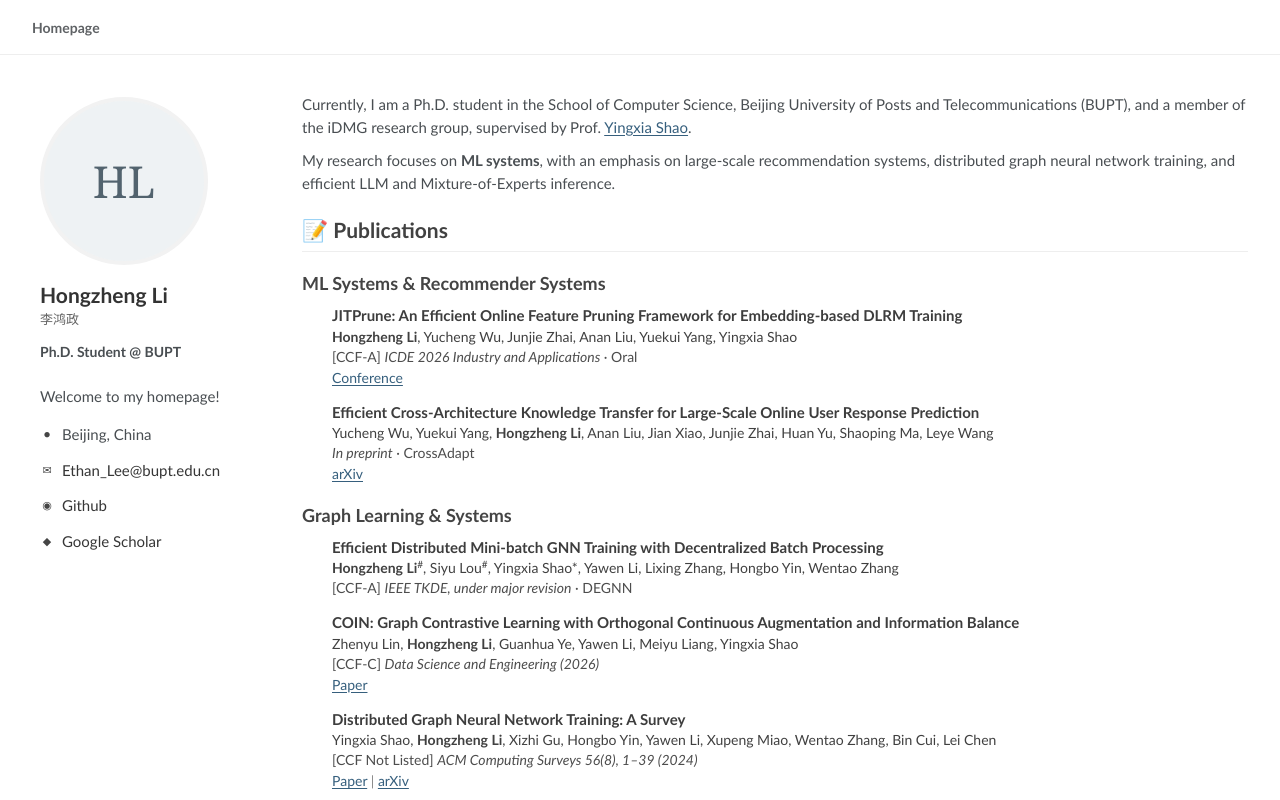
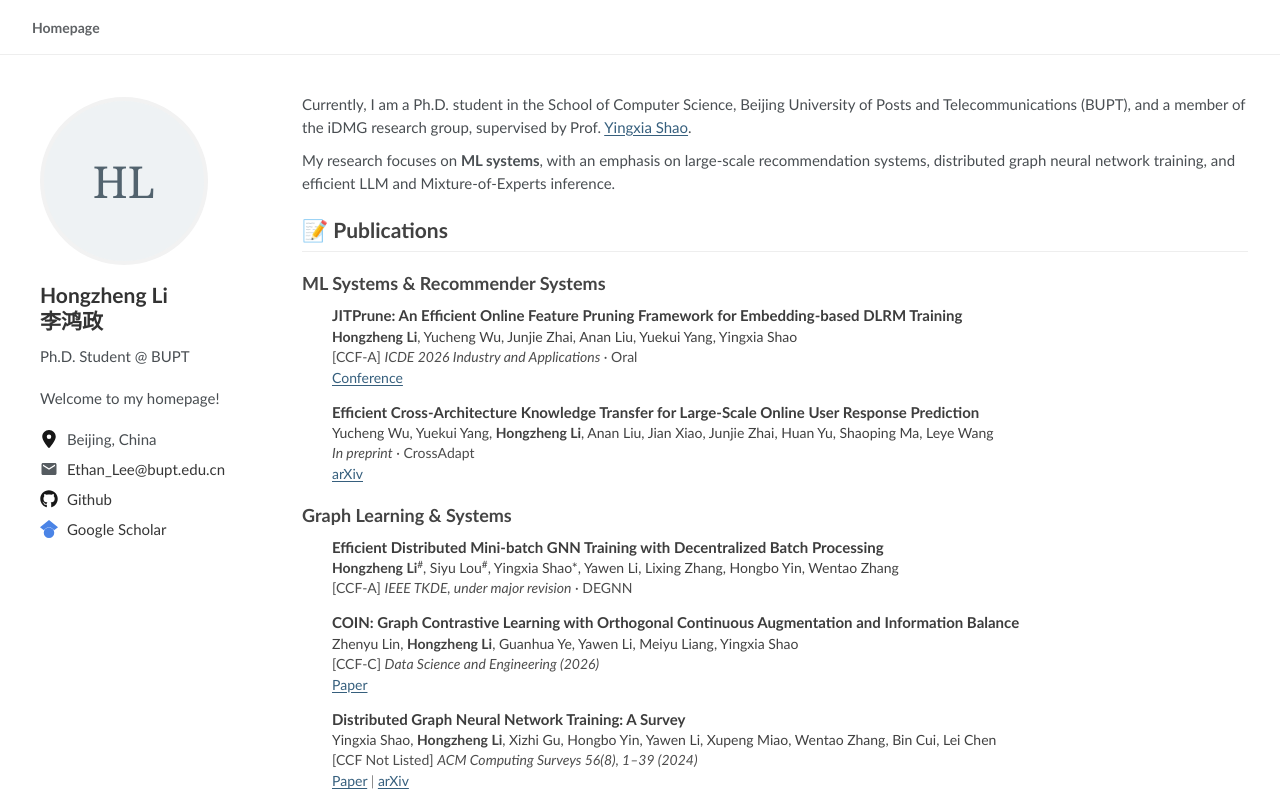
Before and after one commit to DuoLife-QNL/academic-homepage, a Next.js app: page / in a window 1280 px wide. Shown: the top 800 px of the page. Built offline with nearby package versions, Linux system fonts and the light colour scheme.

Commit message:
Refine sidebar typography and icons

```diff
--- a/app/globals.css
+++ b/app/globals.css
@@ -100,24 +100,27 @@ sup {
 }
 
 .chinese-name {
-  margin: 2px 0 0;
-  color: var(--muted);
-  font-size: 13px;
+  margin: 0;
+  color: #333;
+  font-family: "Trebuchet MS", "Microsoft YaHei", "PingFang SC", sans-serif;
+  font-size: 21px;
+  font-weight: 700;
+  line-height: 1.25;
 }
 
 .role {
-  margin: 11px 0 0;
-  font-size: 14px;
-  font-weight: 700;
+  margin: 10px 0 20px;
+  font-size: 15px;
+  font-weight: 400;
 }
 
 .welcome {
-  margin: 23px 0 16px;
+  margin: 0 0 18px;
 }
 
 .contact-list {
   display: grid;
-  gap: 13px;
+  gap: 0;
   margin: 0;
   padding: 0;
   list-style: none;
@@ -125,22 +128,37 @@ sup {
 
 .contact-list li {
   display: flex;
-  gap: 8px;
+  gap: 9px;
   align-items: center;
   min-width: 0;
+  margin: 0 0 7.5px;
+  font-size: 15px;
+  line-height: 22.5px;
 }
 
-.contact-list li > span {
-  width: 14px;
-  color: #454545;
-  font-size: 11px;
-  text-align: center;
+.contact-icon {
+  flex: 0 0 18px;
+  width: 18px;
+  height: 18px;
 }
 
 .contact-list a {
   color: var(--text);
   text-decoration: none;
   overflow-wrap: anywhere;
+}
+
+.location-icon,
+.github-icon {
+  color: #171717;
+}
+
+.email-icon {
+  color: #555b60;
+}
+
+.scholar-icon {
+  color: #4b84e6;
 }
 
 .contact-list a:hover {
--- a/app/page.tsx
+++ b/app/page.tsx
@@ -1,3 +1,7 @@
+import { FaGithub, FaLocationDot } from "react-icons/fa6";
+import { MdEmail } from "react-icons/md";
+import { SiGooglescholar } from "react-icons/si";
+
 type Link = {
   label: string;
   href: string;
@@ -215,14 +219,15 @@ export default function Home() {
           <p className="welcome">Welcome to my homepage!</p>
           <ul className="contact-list">
             <li>
-              <span aria-hidden="true">●</span> Beijing, China
+              <FaLocationDot className="contact-icon location-icon" aria-hidden="true" />
+              <span>Beijing, China</span>
             </li>
             <li>
-              <span aria-hidden="true">✉</span>{" "}
+              <MdEmail className="contact-icon email-icon" aria-hidden="true" />
               <a href="mailto:Ethan_Lee@bupt.edu.cn">Ethan_Lee@bupt.edu.cn</a>
             </li>
             <li>
-              <span aria-hidden="true">◉</span>{" "}
+              <FaGithub className="contact-icon github-icon" aria-hidden="true" />
               <a
                 href="https://github.com/DuoLife-QNL"
                 target="_blank"
@@ -232,7 +237,10 @@ export default function Home() {
               </a>
             </li>
             <li>
-              <span aria-hidden="true">◆</span>{" "}
+              <SiGooglescholar
+                className="contact-icon scholar-icon"
+                aria-hidden="true"
+              />
               <a
                 href="https://scholar.google.com/citations?user=SCeqeNUAAAAJ&hl=en"
                 target="_blank"
--- a/package.json
+++ b/package.json
@@ -15,7 +15,8 @@
   "dependencies": {
     "next": "16.2.6",
     "react": "19.2.6",
-    "react-dom": "19.2.6"
+    "react-dom": "19.2.6",
+    "react-icons": "^5.7.0"
   },
   "devDependencies": {
     "@cloudflare/vite-plugin": "1.37.1",
```
Also changed, not shown: 1 other file (tests, documents, lock files or other folders).
